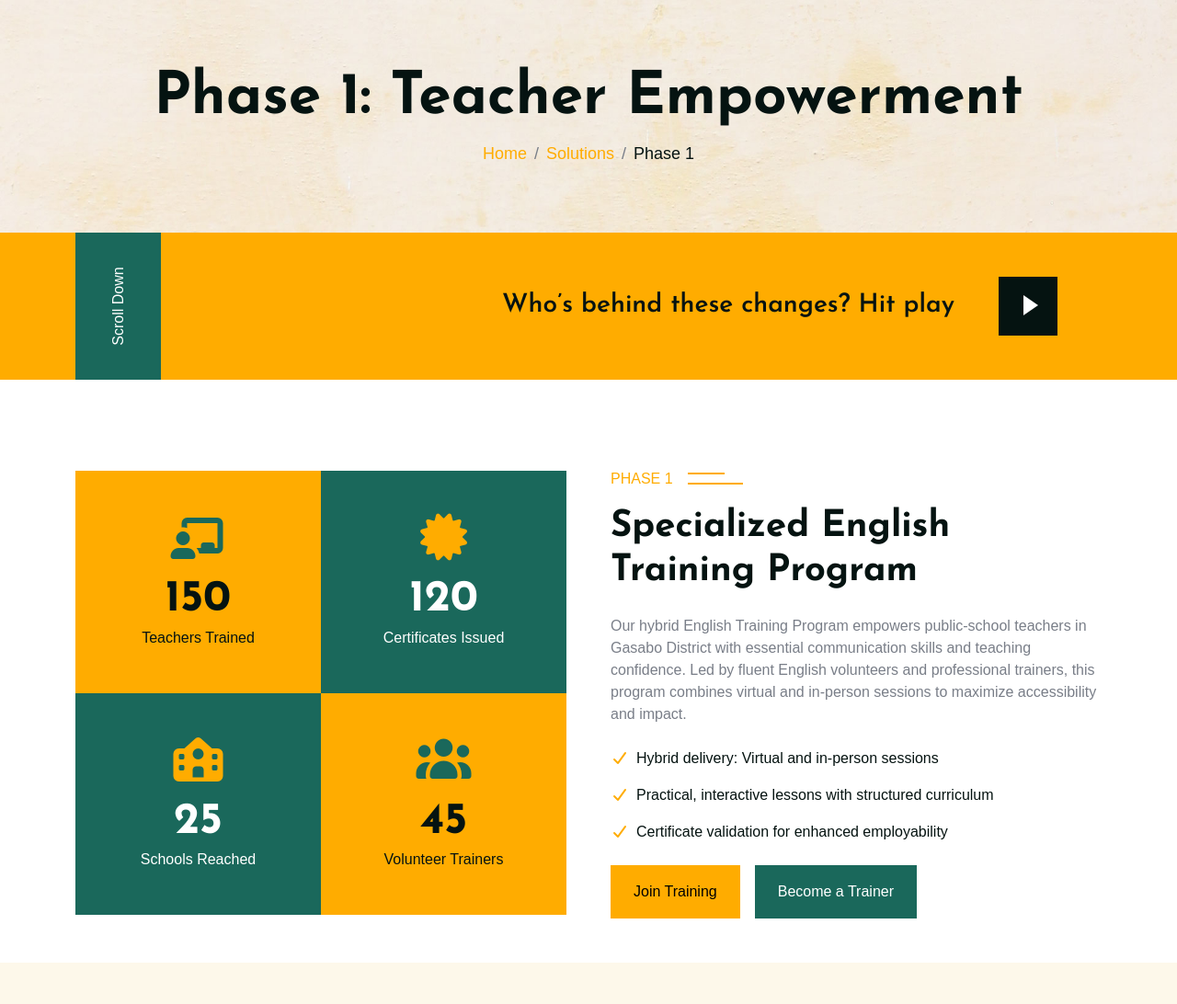
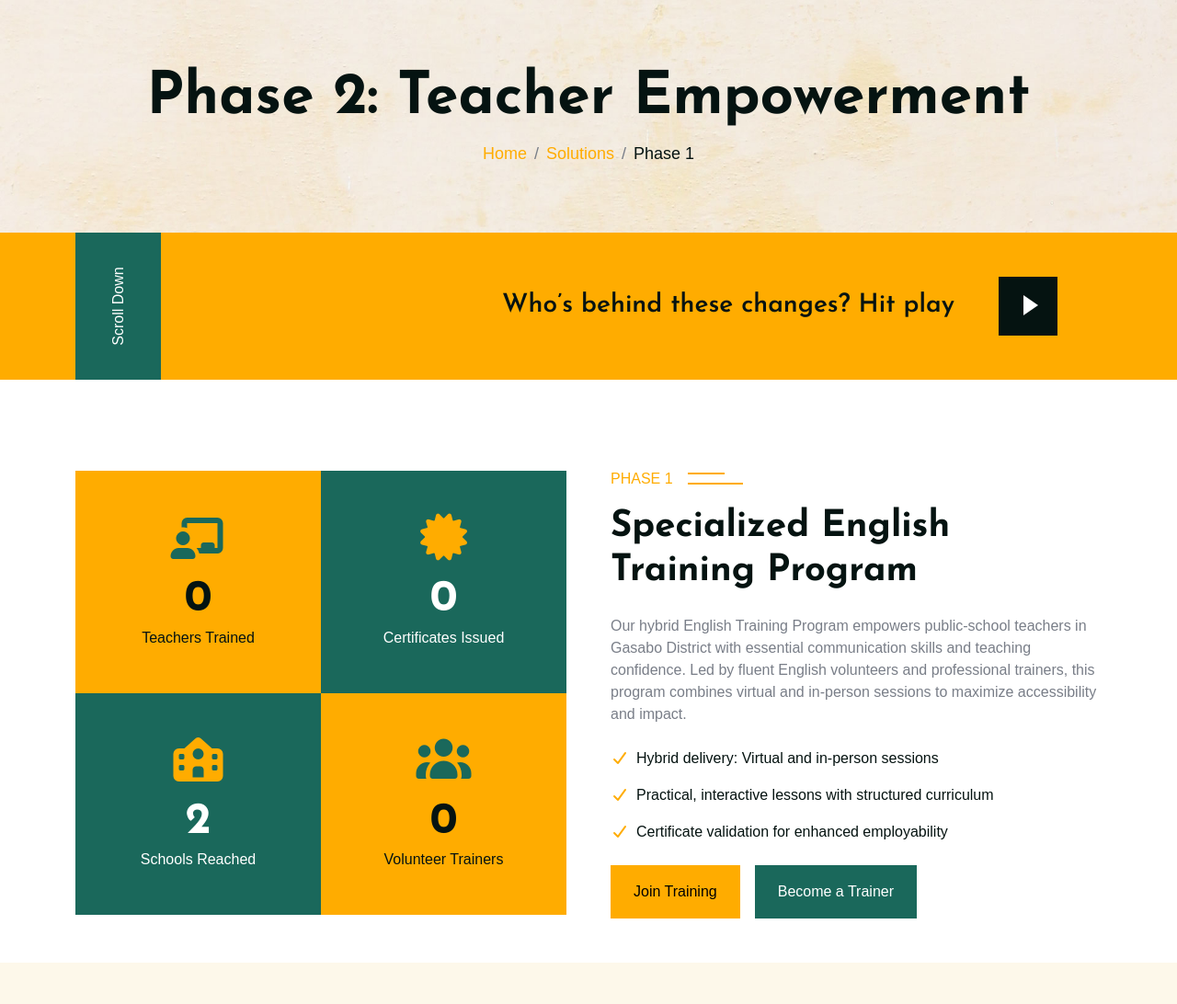
Before and after one commit to j-mugisha4/techtitans, a plain HTML site: page phase-1-solution.html in a window 1280 px wide. Shown: the part 161-1253 px from the top of the page at 92% size. Drawn offline with nearby package versions, Linux system fonts and the light colour scheme.

Commit message:
changed phases numbers

```diff
--- a/phase-1-solution.html
+++ b/phase-1-solution.html
@@ -135,7 +135,7 @@
     <!-- Page Header Start -->
     <div class="container-fluid page-header py-5 wow fadeIn" data-wow-delay="0.1s">
         <div class="container text-center py-4">
-            <h1 class="display-3 animated slideInDown">Phase 1: Teacher Empowerment</h1>
+            <h1 class="display-3 animated slideInDown">Phase 2: Teacher Empowerment</h1>
             <nav aria-label="breadcrumb animated slideInDown">
                 <ol class="breadcrumb justify-content-center mb-0">
                     <li class="breadcrumb-item"><a href="#">Home</a></li>
@@ -204,28 +204,28 @@
                             <div class="col-sm-6 wow fadeIn" data-wow-delay="0.1s">
                                 <div class="text-center bg-primary py-5 px-4 h-100">
                                     <i class="fa fa-chalkboard-teacher fa-3x text-secondary mb-3"></i>
-                                    <h1 class="display-5 mb-0" data-toggle="counter-up">150</h1>
+                                    <h1 class="display-5 mb-0" data-toggle="counter-up">0</h1>
                                     <span class="text-dark">Teachers Trained</span>
                                 </div>
                             </div>
                             <div class="col-sm-6 wow fadeIn" data-wow-delay="0.3s">
                                 <div class="text-center bg-secondary py-5 px-4 h-100">
                                     <i class="fa fa-certificate fa-3x text-primary mb-3"></i>
-                                    <h1 class="display-5 text-white mb-0" data-toggle="counter-up">120</h1>
+                                    <h1 class="display-5 text-white mb-0" data-toggle="counter-up">0</h1>
                                     <span class="text-white">Certificates Issued</span>
                                 </div>
                             </div>
                             <div class="col-sm-6 wow fadeIn" data-wow-delay="0.5s">
                                 <div class="text-center bg-secondary py-5 px-4 h-100">
                                     <i class="fa fa-school fa-3x text-primary mb-3"></i>
-                                    <h1 class="display-5 text-white mb-0" data-toggle="counter-up">25</h1>
+                                    <h1 class="display-5 text-white mb-0" data-toggle="counter-up">2</h1>
                                     <span class="text-white">Schools Reached</span>
                                 </div>
                             </div>
                             <div class="col-sm-6 wow fadeIn" data-wow-delay="0.7s">
                                 <div class="text-center bg-primary py-5 px-4 h-100">
                                     <i class="fa fa-users fa-3x text-secondary mb-3"></i>
-                                    <h1 class="display-5 mb-0" data-toggle="counter-up">45</h1>
+                                    <h1 class="display-5 mb-0" data-toggle="counter-up">0</h1>
                                     <span class="text-dark">Volunteer Trainers</span>
                                 </div>
                             </div>
```
Also changed, not shown: phase-2-solution.html (+1 -1 lines).
